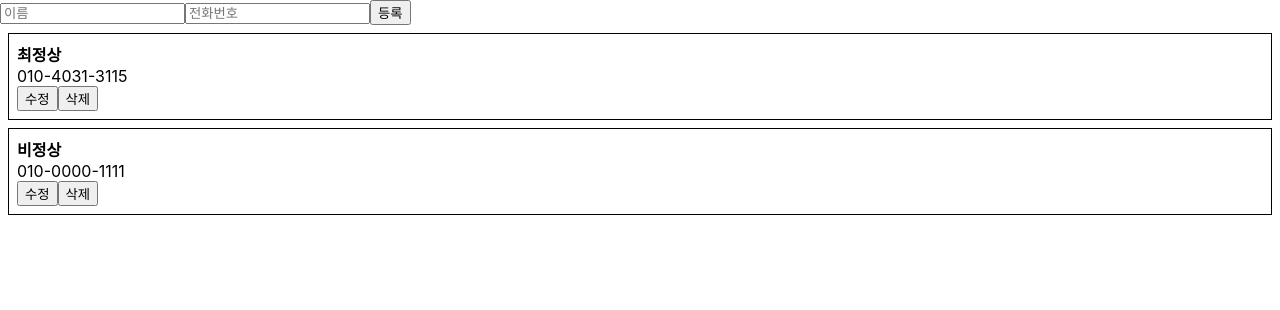
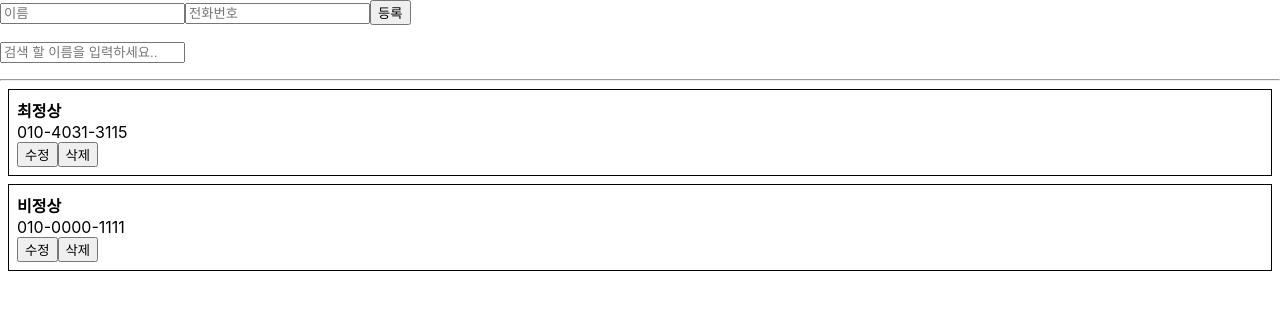
Before and after one commit to Esper95/phone-book, a React (Create React App) app: page / in a window 1280 px wide. Shown: the top 310 px of the page. Built offline with nearby package versions, Linux system fonts and the light colour scheme.

Commit message:
5/17 전화번호부. 검색 추가 마무리

```diff
--- a/src/App.js
+++ b/src/App.js
@@ -1,6 +1,7 @@
 import React, {Component} from "react";
 import PhoneForm from "./components/PhoneForm";
 import PhoneInfoList from "./components/PhoneInfoList";
+
 class App extends Component{
     id =2
     state = {
@@ -15,12 +16,18 @@
                 name : '비정상',
                 phone: '010-0000-1111'
             }
-        ]
+        ],
+        keyword : ''
+    }
+    handleChange = (e) =>{
+        this.setState({
+            keyword: e.target.value,
+        });
     }
     handleCreate = (data) => {
         const { information } = this.state;
         this.setState({
-            information: information.concat({ id: this.id++, ...data })
+            information: information.concat({id: this.id++, ...data })
         })
     }
     handleRemove = (id) => {
@@ -40,13 +47,25 @@
         })
     }
     render() {
+        const {information, keyword} = this.state;
+        const filteredList = information.filter(
+            info => info.name.indexOf(keyword) !== -1
+        );
         return(
         <div>
             <PhoneForm
                 onCreate={this.handleCreate}
             />
+            <p>
+                <input
+                    placeholder="검색 할 이름을 입력하세요.."
+                    onChange={this.handleChange}
+                    value={keyword}
+                />
+            </p>
+            <hr/>
             <PhoneInfoList
-                data={this.state.information}
+                data={filteredList}
                 onRemove={this.handleRemove}
                 onUpdate={this.handleUpdate}
             />
--- a/src/components/PhoneInfo.js
+++ b/src/components/PhoneInfo.js
@@ -13,6 +13,13 @@
         name : '',
         phone : '',
     }
+    shouldComponentUpdate(nextProps, nextState, nextContext) {
+        if(!this.state.editing && !nextState.editing && nextProps.info === this.props.info){
+            return false;
+        }
+        return true;
+    }
+
     handleRemove = () => {
         const {info, onRemove} = this.props;
         onRemove(info.id);
@@ -44,6 +51,7 @@
     }
 
     render() {
+        console.log('render PhoneInfo' + this.props.info.id);
         const style = {
             border: '1px solid black',
             padding: '8px',
--- a/src/components/PhoneInfoList.js
+++ b/src/components/PhoneInfoList.js
@@ -7,8 +7,12 @@
         onRemove: () => console.warn('onRemove not defined'),
         onUpdate: () => console.warn('onUpdate not defined'),
     }
+    shouldComponentUpdate(nextProps, nextState, nextContext) {
+        return nextProps.data !== this.props.data;
+    }
 
     render() {
+        console.log('render PhoneInfoList');
         const {data, onRemove, onUpdate} = this.props;
         const list = data.map(
             (info) => (
```
